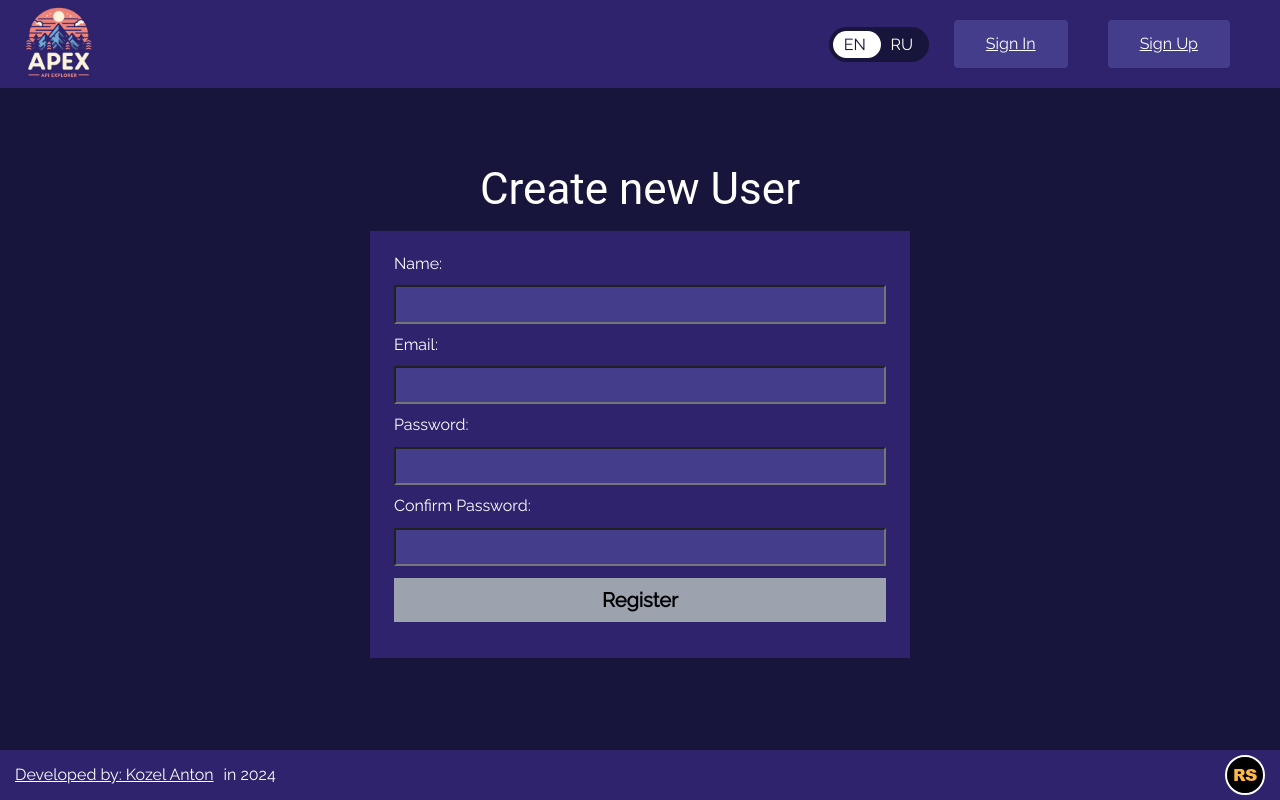
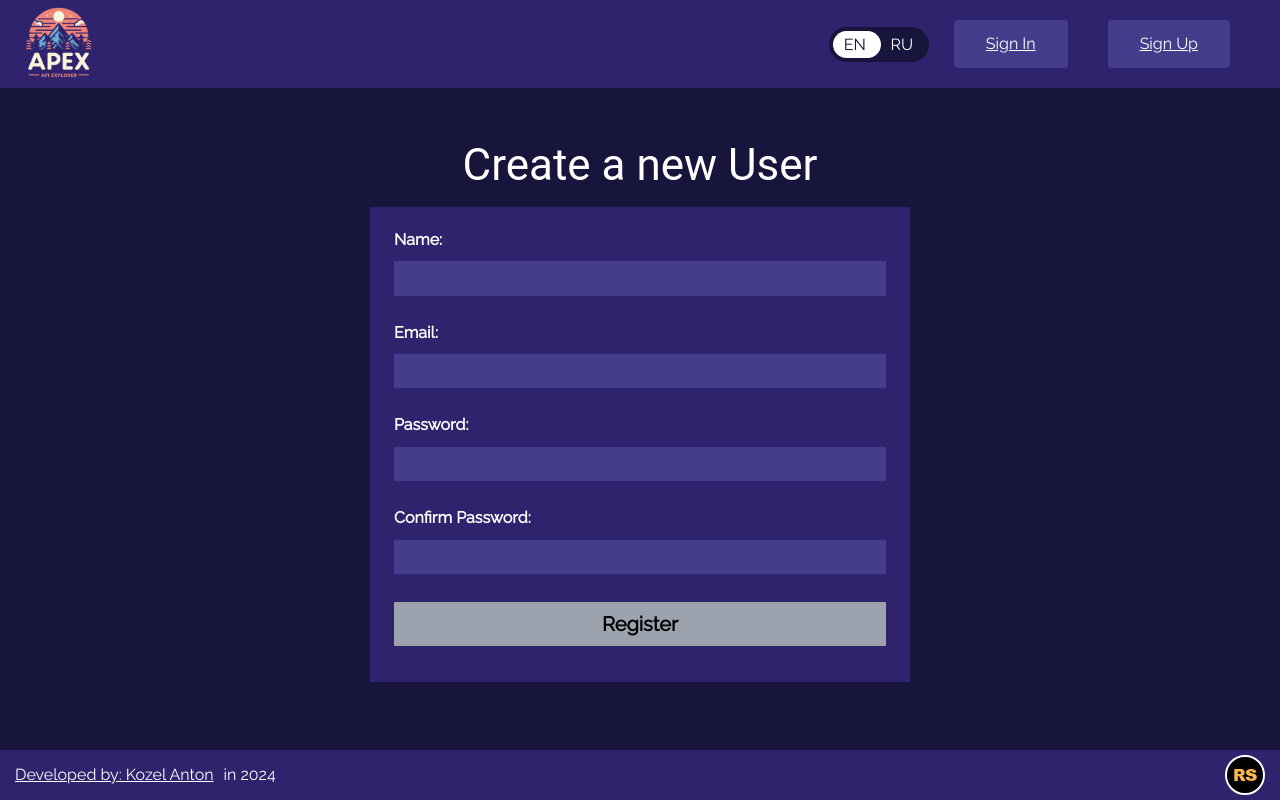
Before and after one commit to antosha14/graphiql-app, a Next.js app: page /registration in a window 1280 px wide. Built offline with nearby package versions, Linux system fonts and the light colour scheme.

Commit message:
feat: add password strength and form validation to registration form

```diff
--- a/package.json
+++ b/package.json
@@ -14,9 +14,11 @@
   },
   "dependencies": {
     "@eslint/js": "^9.9.0",
+    "@hookform/resolvers": "^3.9.0",
     "next": "14.2.5",
     "react": "^18",
     "react-dom": "^18",
+    "react-hook-form": "^7.52.2",
     "yup": "^1.4.0"
   },
   "devDependencies": {
--- a/src/app/registration/page.tsx
+++ b/src/app/registration/page.tsx
@@ -4,7 +4,7 @@ import styles from './RegistrationPage.module.scss';
 export default function Registration() {
   return (
     <section className={styles.mainContainer}>
-      <div className={styles.formHeader}>Create new User</div>
+      <div className={styles.formHeader}>Create a new User</div>
       <SignUpForm />
     </section>
   );
--- a/src/components/SignUpForm/SignUpForm.module.scss
+++ b/src/components/SignUpForm/SignUpForm.module.scss
@@ -24,6 +24,7 @@
   display: flex;
   margin-bottom: 0.75rem;
   flex-direction: column;
+  font-weight: bold;
 }
 
 .mainInput {
@@ -32,6 +33,9 @@
   padding-left: 0.75rem;
   padding-right: 0.75rem;
   background-color: $color-dark-purple-main;
+  color: #fff;
+  border: 3px;
+  border-color: $color-dark-purple-secondary;
 }
 
 .submitButton {
@@ -54,3 +58,8 @@
     color: #ffffff;
   }
 }
+
+.errorMessage {
+  height: 1rem;
+  color: #fbbf24;
+}
--- a/src/components/SignUpForm/SignUpForm.tsx
+++ b/src/components/SignUpForm/SignUpForm.tsx
@@ -1,37 +1,74 @@
 'use client';
 
 import styles from './SignUpForm.module.scss';
-// import { useForm, SubmitHandler } from 'react-hook-form';
-// import { yupResolver } from '@hookform/resolvers/yup';
+import { useForm, SubmitHandler } from 'react-hook-form';
+import { yupResolver } from '@hookform/resolvers/yup';
+import { userRegisterSchema } from '@models/signUpModel';
+//import { passwordStrengthCheck } from '@utils/passwordStrengthCheck';
+
+interface FormInputState {
+  name: string;
+  email: string;
+  password: string;
+  passwordConfirm: string;
+}
 
 export default function SignUpForm() {
+  const {
+    register,
+    formState: { errors },
+    handleSubmit,
+    setValue,
+    trigger,
+  } = useForm({
+    resolver: yupResolver(userRegisterSchema),
+    mode: 'onChange',
+  });
+
+  const onSubmit: SubmitHandler<FormInputState> = async data => {
+    console.log(setValue, trigger, data);
+  };
+
   return (
     <div className={styles.formContainer}>
-      <form className={styles.mainForm}>
+      <form className={styles.mainForm} onSubmit={handleSubmit(onSubmit)}>
         <div className={styles.inputContainer}>
           <label htmlFor="name" className={styles.mainLabel}>
             Name:
           </label>
-          <input id="name" className={styles.mainInput}></input>
+          <input id="name" {...register('name')} className={styles.mainInput}></input>
+          <p className={styles.errorMessage}>{`${errors?.name ? errors.name.message : ''}`}</p>
         </div>
+
         <div className={styles.inputContainer}>
           <label htmlFor="email" className={styles.mainLabel}>
             Email:
           </label>
-          <input id="email" className={styles.mainInput}></input>
+          <input id="email" {...register('email')} className={styles.mainInput}></input>
+          <p className={styles.errorMessage}>{`${errors?.email ? errors.email.message : ''}`}</p>
         </div>
+
         <div className={styles.inputContainer}>
           <label htmlFor="password" className={styles.mainLabel}>
             Password:
           </label>
-          <input id="password" className={styles.mainInput} type="password"></input>
+          <input id="password" {...register('password')} className={styles.mainInput} type="password"></input>
+          <p className={styles.errorMessage}>{`${errors?.password ? errors.password.message : ''}`}</p>
         </div>
+
         <div className={styles.inputContainer}>
           <label htmlFor="passwordConfirm" className={styles.mainLabel}>
             Confirm Password:
           </label>
-          <input id="passwordConfirm" className={styles.mainInput} type="password"></input>
+          <input
+            id="passwordConfirm"
+            {...register('passwordConfirm')}
+            className={styles.mainInput}
+            type="password"
+          ></input>
+          <p className={styles.errorMessage}>{`${errors?.passwordConfirm ? errors.passwordConfirm.message : ''}`}</p>
         </div>
+
         <div className={styles.inputContainer}>
           <button type="submit" className={styles.submitButton}>
             Register
```
Also changed, not shown: src/utils/passwordStrengthCheck.tsx (+19 -0 lines), 1 other file (tests, documents, lock files or other folders).
